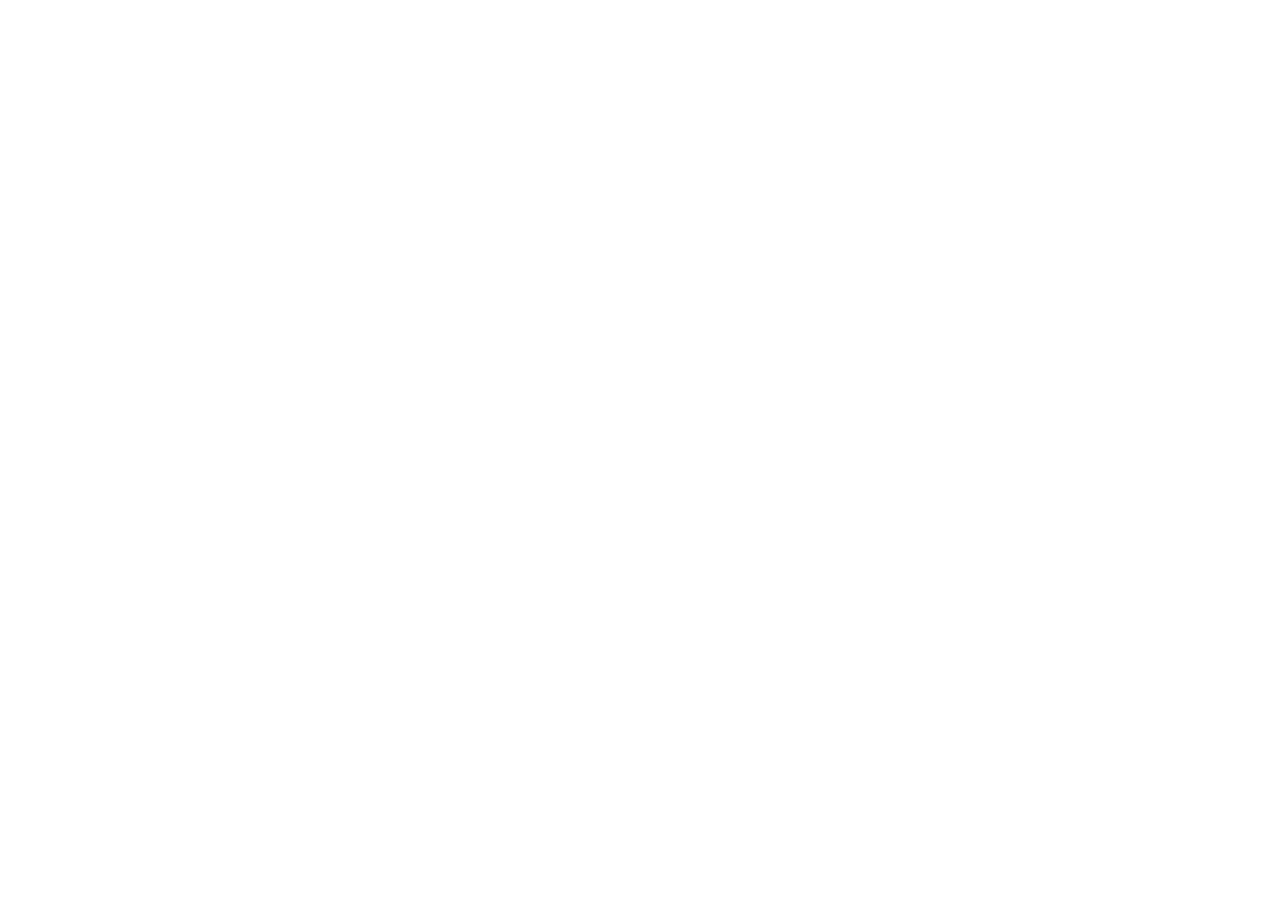
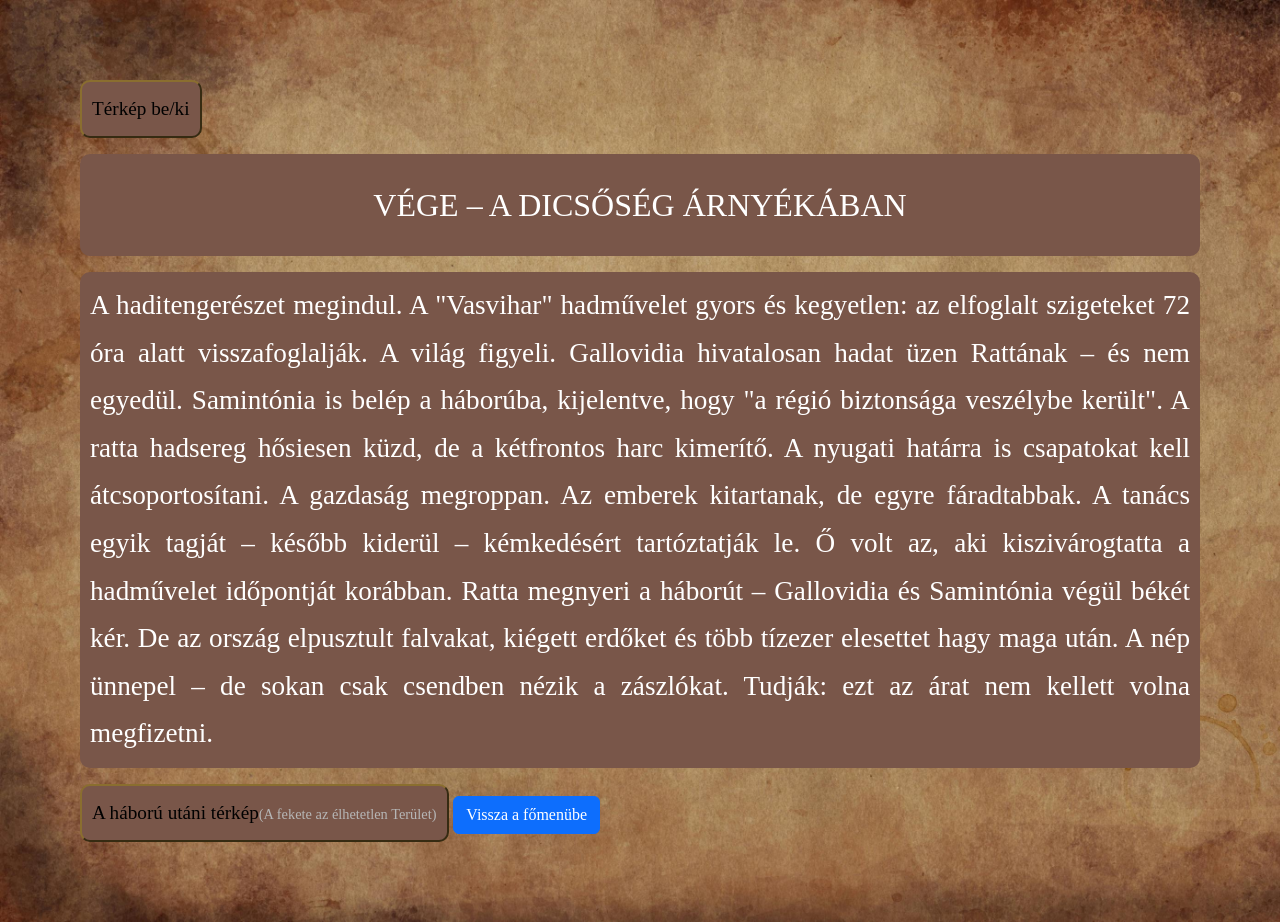
Before and after one commit to bendeguz-bakos/Story-Game-Project, a plain HTML site: page 1-1-1-1.html in a window 1280 px wide. Before the commit the page ends 800 px from the top, so only its background shows below. Drawn offline with nearby package versions, Linux system fonts and the light colour scheme.

Commit message:
mostenyleg

```diff
--- a/1-1-1-1.html
+++ b/1-1-1-1.html
@@ -0,0 +1,32 @@
+<!DOCTYPE html>
+<html lang="en">
+<head>
+    <meta charset="UTF-8">
+    <meta name="viewport" content="width=device-width, initial-scale=1.0">
+    <title>Story Game Project</title>
+    <link href="https://cdn.jsdelivr.net/npm/bootstrap@5.3.3/dist/css/bootstrap.min.css" rel="stylesheet">
+    <link rel="stylesheet" href="styles.css">
+</head>
+<body>
+    <button popovertarget="map" class="terkep">Térkép be/ki</button>
+<div id="map" popover><img src="./pic/1-1-1-1.png" title="térkép" class="img-fluid terkepkep"></div>
+
+<h1 class="befnev">VÉGE – A DICSŐSÉG ÁRNYÉKÁBAN</h1>
+<p class="iras">A haditengerészet megindul. A "Vasvihar" hadművelet gyors és kegyetlen: az elfoglalt szigeteket 72 óra alatt visszafoglalják.
+    A világ figyeli. Gallovidia hivatalosan hadat üzen Rattának – és nem egyedül.
+
+    Samintónia is belép a háborúba, kijelentve, hogy "a régió biztonsága veszélybe került".
+
+
+    A ratta hadsereg hősiesen küzd, de a kétfrontos harc kimerítő. A nyugati határra is csapatokat kell átcsoportosítani. A gazdaság megroppan. Az emberek kitartanak, de egyre fáradtabbak.
+
+    A tanács egyik tagját – később kiderül – kémkedésért tartóztatják le. Ő volt az, aki kiszivárogtatta a hadművelet időpontját korábban.
+
+
+    Ratta megnyeri a háborút – Gallovidia és Samintónia végül békét kér. De az ország elpusztult falvakat, kiégett erdőket és több tízezer elesettet hagy maga után.
+    A nép ünnepel – de sokan csak csendben nézik a zászlókat. Tudják: ezt az árat nem kellett volna megfizetni.</p>
+    <button class="terkep" popovertarget="kep31">A háború utáni térkép<span class="hint">(A fekete az élhetetlen Terület)</span></button>
+<div id="kep31" popover class="terkep"><img src="./pic/1-1-1-1.png" class="terkepkep img-fluid"></div>
+    <button class="btn btn-primary"><a href="index.html" class="text-white">Vissza a főmenübe</a></button>
+</body>
+</html>
```
Also changed, not shown: 1-1-1.html (+3 -3 lines).
